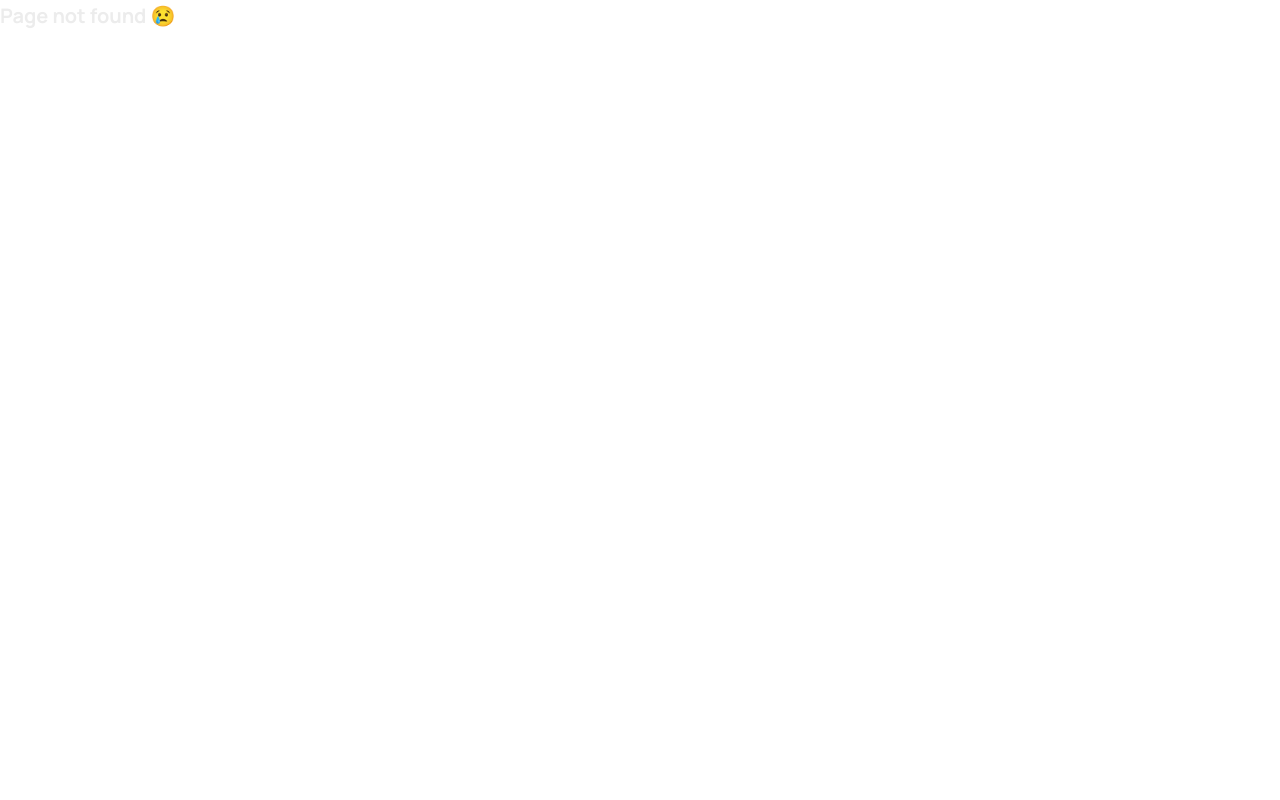
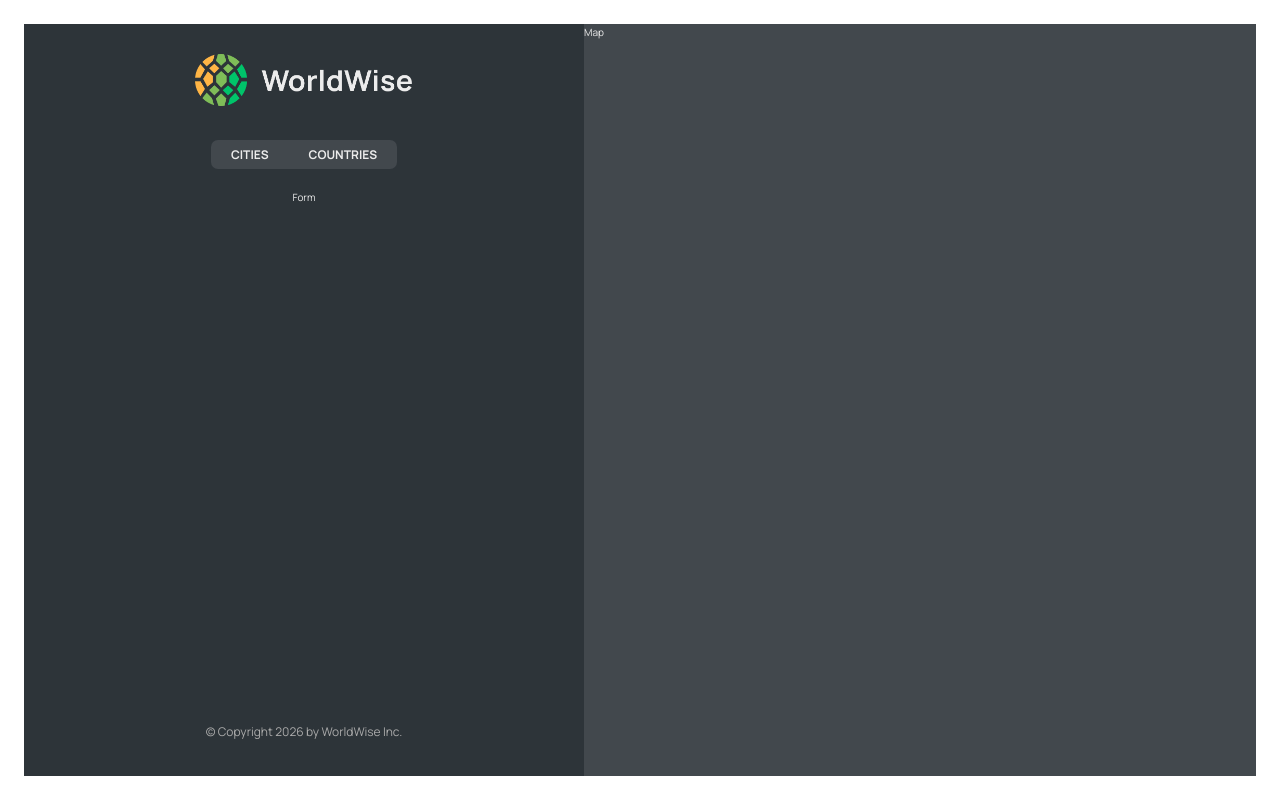
Before and after one commit to jrajan20/geowise, a React (Vite) app: page /app/form in a window 1280 px wide. Before the commit this address had no page. Built offline with nearby package versions, Linux system fonts and the light colour scheme.

Commit message:
Added cities and countries route to sidebar

```diff
--- a/src/App.jsx
+++ b/src/App.jsx
@@ -18,12 +18,16 @@
       <Route path="/" element={<Homepage/>} />
       <Route path="product" element={<Product/>}/>
       <Route path="pricing" element={<Pricing />} />
-      <Route
-                path="app"
+      <Route path="app"
                 element={
                     <AppLayout/>
                 }
-              />
+              >
+                <Route index element={<p>Cities</p>} />
+                <Route  path="cities"element={<p>Cities</p>}/>
+                <Route path="countries"element={<p>Countries</p>}/>
+                <Route path="form"element={<p>Form</p>}/>
+                </Route>
       <Route path="login" element={<Login />} />
       <Route path="*" element={<PageNotFound />} />
      </Routes>
```
